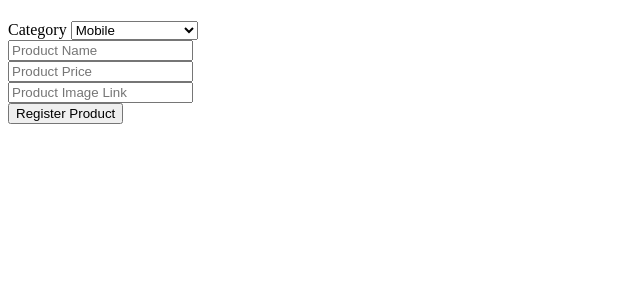
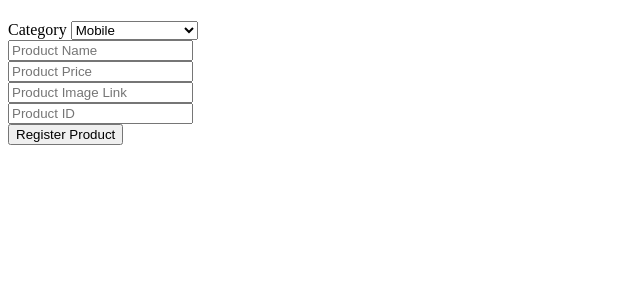
Before and after one commit to Sugam9019/E-Market, a Flask app: page /seller in a window 1280 px wide. Shown: the top 300 px of the page, without its empty margins (0-640 px from the left). Run offline with Flask 3, Linux system fonts and the light colour scheme.

Commit message:
phase 2 update

```diff
--- a/SERVER/server.py
+++ b/SERVER/server.py
@@ -44,8 +44,8 @@ def db_read(data):
 
 
 def product_insert(product):
-    if(len(product)==4):
-        cursor.execute("insert into products values('"+product['category']+"','"+product['product_name']+"','"+product['product_link']+"','"+product['product_price']+"')")
+    if(len(product)==5):
+        cursor.execute("insert into products values('"+product['category']+"','"+product['product_name']+"','"+product['product_link']+"','"+product['product_price']+"','"+product['product_Id']+"')")
         db_connect.commit()
     return
 
@@ -166,7 +166,7 @@ def seller():
 def register_product():
     if(request.method=="POST"):
         product=request.form
-        # print((product))
+        print((product))
         product_insert(product)
 
 
--- a/SERVER/templates/seller.html
+++ b/SERVER/templates/seller.html
@@ -39,6 +39,10 @@
         <input type="text" name="product_link" id="" placeholder="Product Image Link">
     </div>
 
+    <div class="f5">
+        <input type="number" name="product_Id" id="" placeholder="Product ID">
+    </div>
+
 
 
     <div class="f5">
```
Also changed, not shown: script.js (+10 -10 lines).
